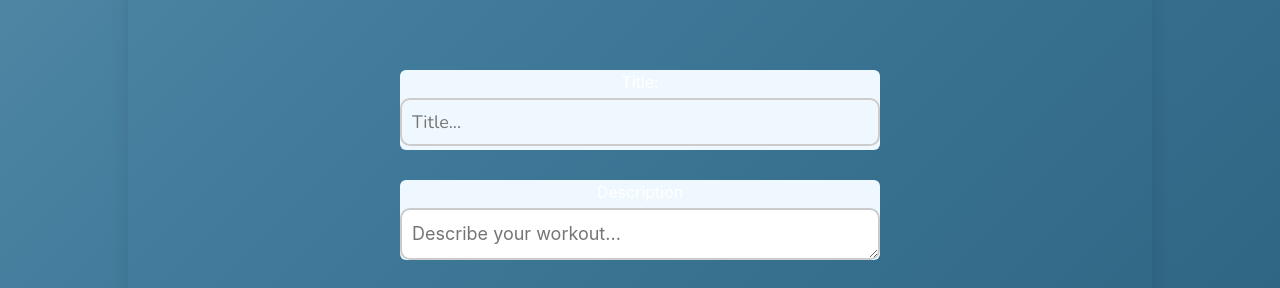
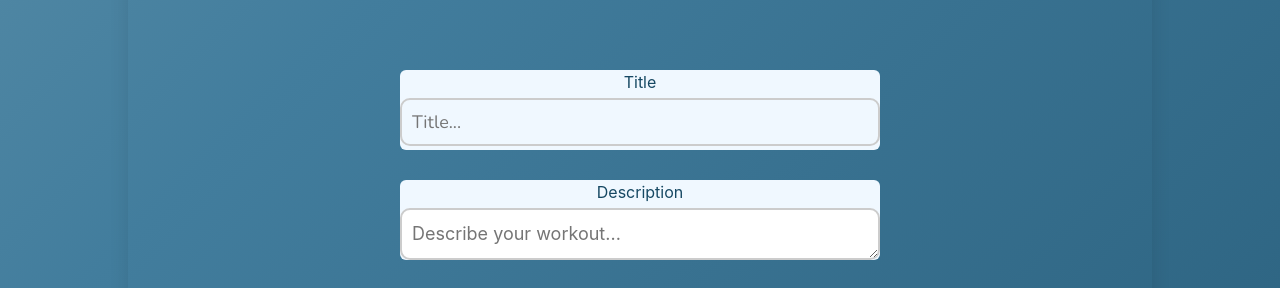
Before and after one commit to AyahKash/ByteBod, a React (Create React App) app: page /createpost in a window 1280 px wide. Shown: the part 317-605 px from the top of the page. Built offline with nearby package versions, Linux system fonts and the light colour scheme; no server answers; the database is empty.

Commit message:
style updates to CreatePost

```diff
--- a/src/components/pages/CreatePost.css
+++ b/src/components/pages/CreatePost.css
@@ -14,8 +14,6 @@
     /* border: 2px solid #ccc; */
     border-radius: 20px;
     box-shadow: 0 0 20px rgba(0, 0, 0, 0.1);
-
-
   }
 
   .cpContainer h1 {
@@ -23,6 +21,7 @@
   }
 
   .input {
+    color: black;
     display: flex;
     flex-direction: column;
     margin-bottom: 30px;
@@ -32,12 +31,18 @@
     margin-bottom: 4px;
   }
 
+
   .input input, .input textarea {
+    color: black;
     padding: 10px;
     font-size: 18px;
     border: 2px solid #ccc;
     border-radius: 10px;
     width: 100%;
+  }
+
+  .label-class{
+    color: #164863
   }
 
   .input textarea {
--- a/src/components/pages/CreatePost.js
+++ b/src/components/pages/CreatePost.js
@@ -37,14 +37,14 @@ export const CreatePost = (props) => {
         <div className="cpContainer">
         <h1>Log New Workout</h1>
             <div className="input">
-                <label> Title: </label>
+                <label className="label-class"> Title </label>
                 <input placeholder="Title..." onChange={(event) =>
                     {setTitle(event.target.value);
                     }}
                 />
             </div>
             <div className="input">
-                <label> Description </label>
+                <label className="label-class"> Description </label>
                 <textarea placeholder="Describe your workout..." onChange={(event) =>
                     {setPostText(event.target.value);
                     }}
```
